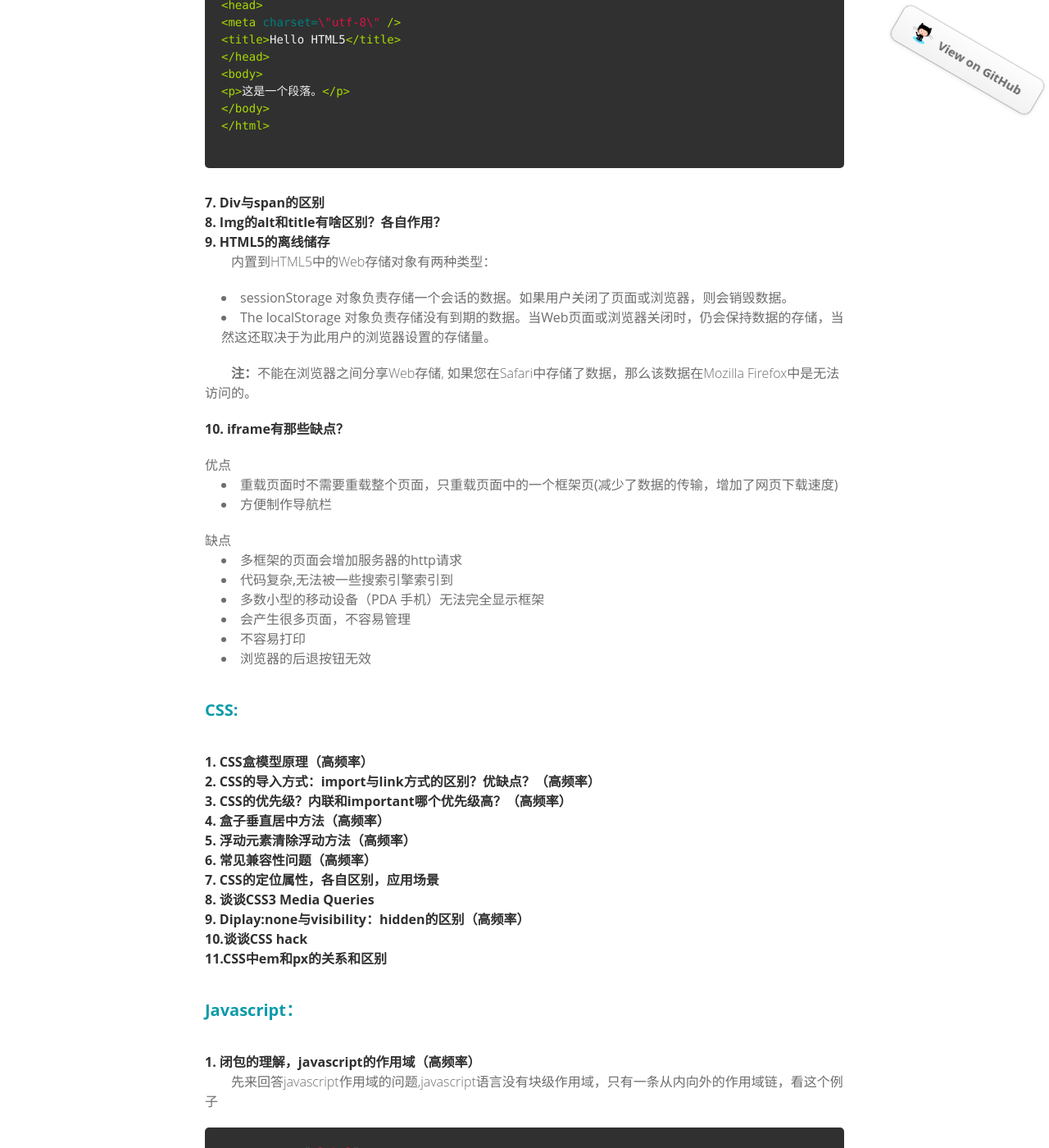
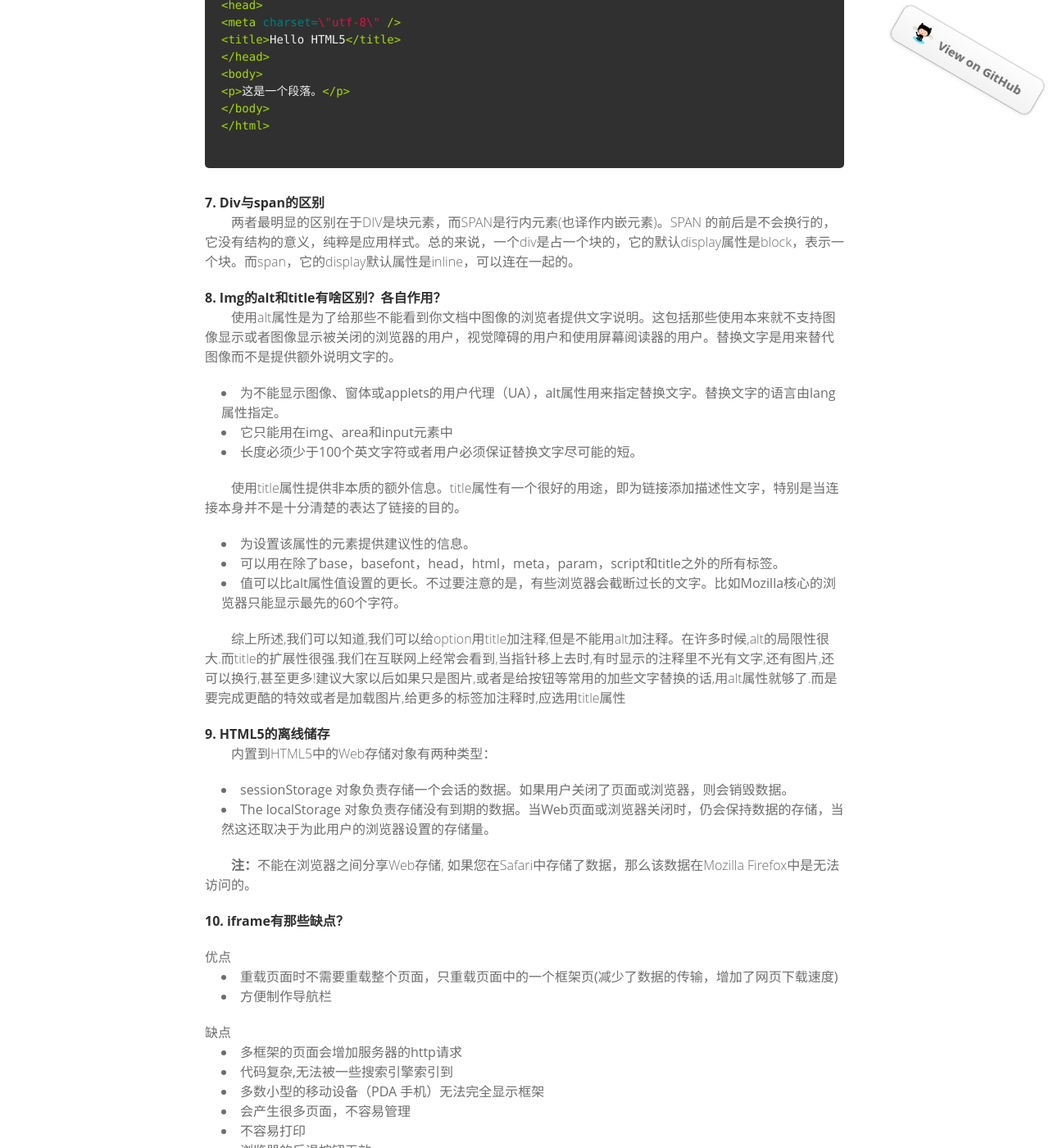
Before and after one commit to yubiaobin/yubiaobin.github.io, a Jekyll site: the page built from _posts/2013-01-12-interview.html, in a window 1280 px wide and 1400 px high, scrolled down 2408 px. Shown: the whole window at 82% size. Built offline with Jekyll 4.4.1, drawn with Linux system fonts in a browser that asks for light colours; comment, search, counter and statistics services are not loaded.

Commit message:
add an answer on interview blog

```diff
--- a/_posts/2013-01-12-interview.html
+++ b/_posts/2013-01-12-interview.html
@@ -113,10 +113,26 @@ title : Web前端的一些面试考察的知识点
 
 
 <h4>7.  Div与span的区别</h4>
+<p>两者最明显的区别在于DIV是块元素，而SPAN是行内元素(也译作内嵌元素)。SPAN 的前后是不会换行的，它没有结构的意义，纯粹是应用样式。总的来说，一个div是占一个块的，它的默认display属性是block，表示一个块。而span，它的display默认属性是inline，可以连在一起的。 </p>
 
 
 
 <h4>8.  Img的alt和title有啥区别？各自作用？</h4>
+<p>使用alt属性是为了给那些不能看到你文档中图像的浏览者提供文字说明。这包括那些使用本来就不支持图像显示或者图像显示被关闭的浏览器的用户，视觉障碍的用户和使用屏幕阅读器的用户。替换文字是用来替代图像而不是提供额外说明文字的。
+    <ul>
+        <li>为不能显示图像、窗体或applets的用户代理（UA），alt属性用来指定替换文字。替换文字的语言由lang属性指定。</li>
+        <li>它只能用在img、area和input元素中</li>
+        <li>长度必须少于100个英文字符或者用户必须保证替换文字尽可能的短。</li>
+    </ul>
+</p>
+<p>使用title属性提供非本质的额外信息。title属性有一个很好的用途，即为链接添加描述性文字，特别是当连接本身并不是十分清楚的表达了链接的目的。
+    <ul>
+        <li>为设置该属性的元素提供建议性的信息。</li>
+        <li>可以用在除了base，basefont，head，html，meta，param，script和title之外的所有标签。</li>
+        <li>值可以比alt属性值设置的更长。不过要注意的是，有些浏览器会截断过长的文字。比如Mozilla核心的浏览器只能显示最先的60个字符。</li>
+    </ul>
+</p>
+<p>综上所述,我们可以知道,我们可以给option用title加注释,但是不能用alt加注释。在许多时候,alt的局限性很大.而title的扩展性很强.我们在互联网上经常会看到,当指针移上去时,有时显示的注释里不光有文字,还有图片,还可以换行,甚至更多!建议大家以后如果只是图片,或者是给按钮等常用的加些文字替换的话,用alt属性就够了.而是要完成更酷的特效或者是加载图片,给更多的标签加注释时,应选用title属性</p>
 
 
 
```
